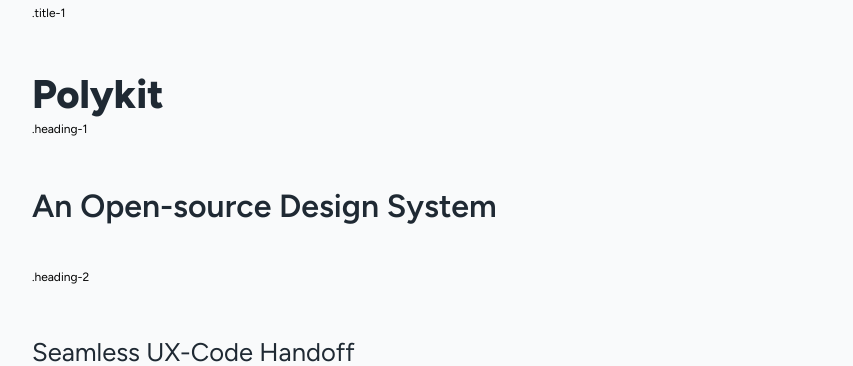
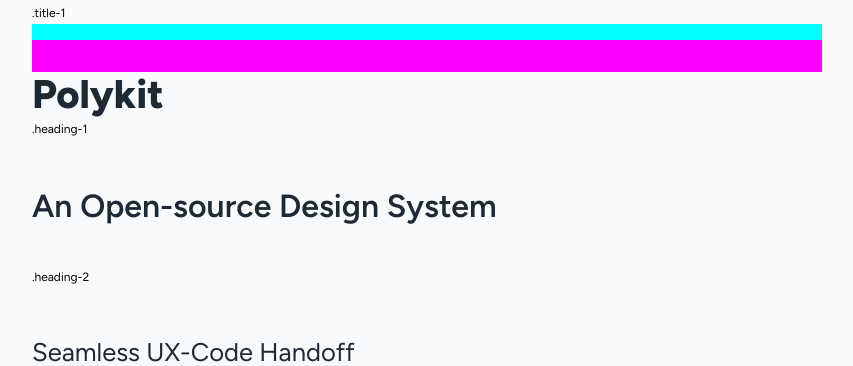
Before and after one commit to polyfen/polykit, a PHP site: page /typography.php in a window 1280 px wide. Shown: the part 58-424 px from the top of the page, without its empty margins (213-1066 px from the left). Run offline with PHP 8.4, Linux system fonts and the light colour scheme.

Commit message:
Added margin and padding visualization to typography styleguide

```diff
--- a/app/css/polykit-v01.css
+++ b/app/css/polykit-v01.css
@@ -320,3 +320,15 @@ p code {
   padding: 0.25rem 0.5rem;
   border-radius: 2px;
 }
+
+.type-demo-margin {
+  height: 1rem;
+  width: 100%;
+  background: cyan;
+}
+
+.type-demo-padding {
+  height: 2rem;
+  width: 100%;
+  background: magenta;
+}
--- a/app/scss/base/_typography.scss
+++ b/app/scss/base/_typography.scss
@@ -63,12 +63,15 @@ p, p a, li, p strong, p span, li strong {
 
 /* text styles */
 
+$title-1-margin-top: 1rem;
+$title-1-padding-top: 2rem;
+
 .title-1, h1.title-1, h2.title-1, h3.title-1, h4.title-1, h5.title-1, h6.title-1 {
     font-size: 2.5rem;
     line-height: 2.75rem;
     font-weight: 800;
-    margin-top: 1rem;
-    padding-top: 2rem;
+    margin-top: $title-1-margin-top;
+    padding-top: $title-1-padding-top;
 }
 
 /*
--- a/app/scss/polykit-v01.scss
+++ b/app/scss/polykit-v01.scss
@@ -26,3 +26,4 @@
 @import 'base/_separators.scss';
 @import 'components/_buttons.scss';
 @import 'components/_code.scss';
+@import 'site/_site.scss';
--- /dev/null
+++ b/app/scss/site/_site.scss
@@ -0,0 +1,11 @@
+.type-demo-margin {
+    height: 1rem;
+    width: 100%;
+    background: cyan;
+}
+
+.type-demo-padding {
+    height: 2rem;
+    width: 100%;
+    background: magenta;
+}
--- a/typography.php
+++ b/typography.php
@@ -63,7 +63,11 @@
         </header>
         <main class="container">
                 <small class="caption">.title-1</small>
-                <h1 class="title-1">Polykit</h1>
+                <div class="type-demo">
+                    <div class="type-demo-margin"></div>
+                    <div class="type-demo-padding"></div>
+                </div>
+                <h1 class="title-1" style="margin-top:0;padding-top:0;">Polykit</h1>
 
                 <small class="caption">.heading-1</small>
                 <h2 class="heading-1">An Open-source Design System</h2>
```
